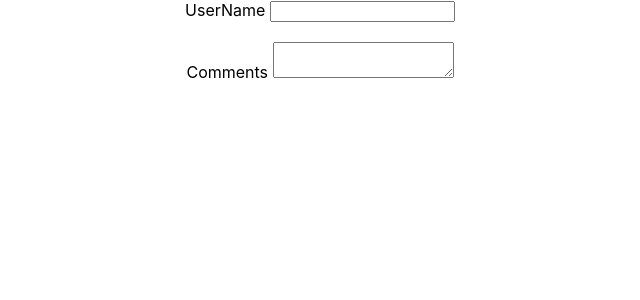
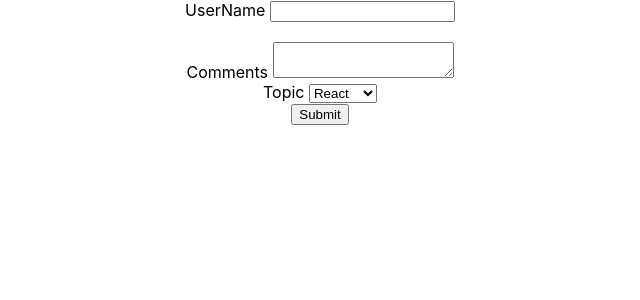
Before and after one commit to 23Vatsal/Hello-World-React, a React (Create React App) app: page / in a window 1280 px wide. Shown: the top 300 px of the page, without its empty margins (320-960 px from the left). Built offline with nearby package versions, Linux system fonts and the light colour scheme.

Commit message:
Added select and submit button

```diff
--- a/src/components/Form.js
+++ b/src/components/Form.js
@@ -6,7 +6,8 @@
 
         this.state = {
              username: '',
-             comments: ''
+             comments: '',
+             topic: 'react'
         }
     }
 
@@ -24,10 +25,23 @@
         })
     }
 
+    handleTopic=(event) => {
+        this.setState({
+            topic : event.target.value
+        })
+    }
+
+    handleSubmit=(event)=>{
+        alert(`${this.state.username} ${this.state.comments} ${this.state.topic}`)
+        //this is used to prevent data from being lost when page is reloaded
+        event.preventDefault()
+
+
+    }
 
     render() {
         return (
-            <form>
+            <form onSubmit={this.handleSubmit}>
             <div>
                 <label>UserName </label>
                 <input type='text' value={this.state.username} onChange={this.handleUsername}></input>
@@ -37,6 +51,15 @@
                 <label>Comments </label>
                 <textarea value={this.state.comments} onChange={this.handleComments}></textarea>
             </div>
+            <div>
+                <label>Topic </label>
+                <select value={this.state.topic} onChange={this.handleTopic}>
+                    <option value="react">React</option>
+                    <option value="angular">Angular</option>
+                    <option value="vue">Vue</option>
+                </select>
+            </div>
+            <button type="submit">Submit</button>
             </form>
         )
     }
```
